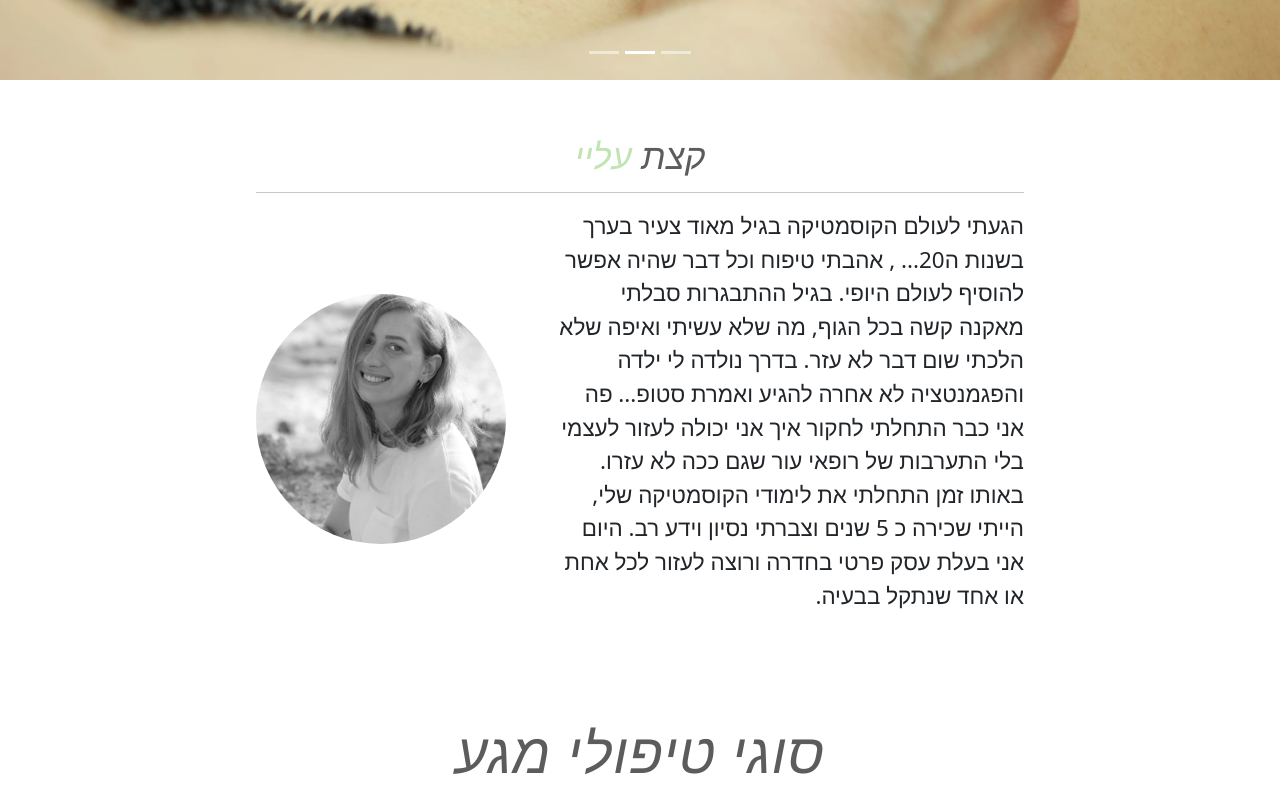
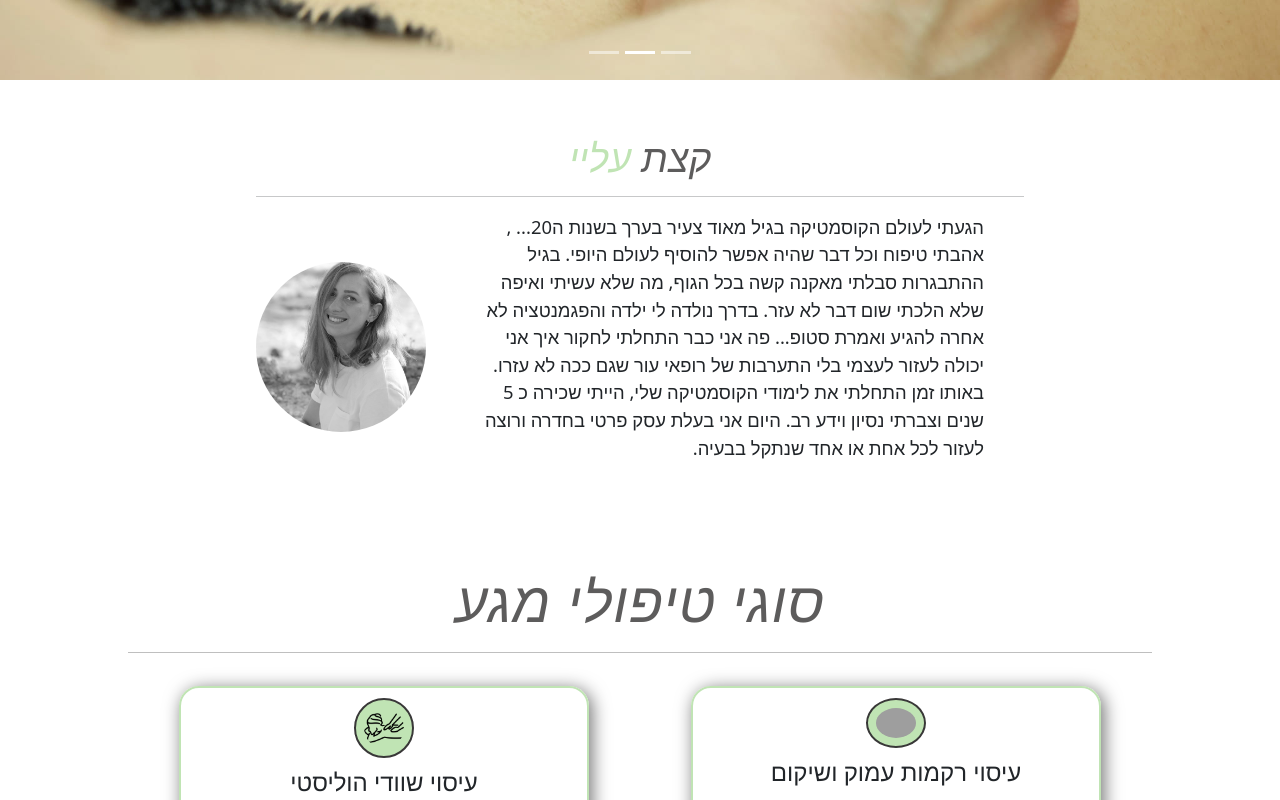
Before and after one commit to Silveronski/massuese-landingpage, a React (Vite) app: page / in a window 1280 px wide. Shown: the part 720-1520 px from the top of the page. Built offline with nearby package versions, Linux system fonts and the light colour scheme; grey boxes are pictures that could not be loaded.

Commit message:
laptop mixin change

```diff
--- a/src/styles/style.scss
+++ b/src/styles/style.scss
@@ -15,7 +15,7 @@ $grayish: rgb(93, 92, 92);
 }
 
 @mixin laptop{
-    @media screen and (max-width: 1200px) {
+    @media screen and (max-width: 1400px) {
         @content;
     }
 }
@@ -133,7 +133,7 @@ header{
             h2{
                 text-align: center;
                 margin-top: 7%;
-                font-size: 2.2rem;
+                font-size: 2.4rem;
                 font-weight: normal;
                 font-style: italic;
                 color: $grayish;
@@ -157,16 +157,17 @@ header{
                     @include laptop{
                         width: 170px;
                         height: 170px;
-                        align-self: auto;
+                        align-self: center;
                         margin-top: 0.3rem;
                     }
                 }
                 p{
                     direction: rtl;
                     font-size: 1.4rem;
-                    padding-left: 1.1rem;
+                    padding-left: 2.5rem;
+                    padding-right: 2.5rem;
                     @include laptop{
-                        font-size: 0.9250rem;
+                        font-size: 1.1500rem;
                         padding-left: 0.5rem;
                     }
                 }
```
